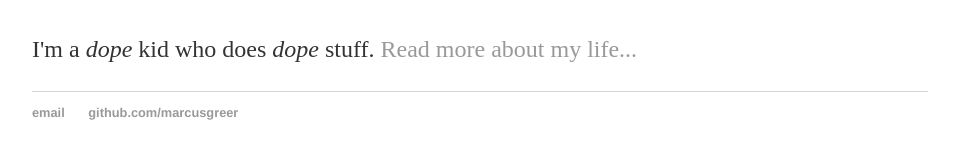
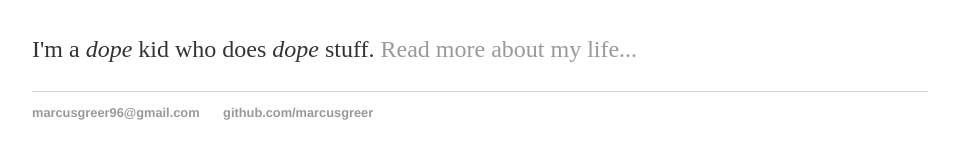
Before and after one commit to marcusgreer/marcusgreer.github.io, a Jekyll site: the page built from index.html, in a window 1280 px wide. Shown: the part 164-323 px from the top of the page, without its empty margins (160-1119 px from the left). Built offline with Jekyll 4.4.1, drawn with Linux system fonts in a browser that asks for light colours.

Commit message:
Update default.html
small changes and added CV

```diff
--- a/_layouts/default.html
+++ b/_layouts/default.html
@@ -10,7 +10,7 @@
 	    		<ul>
 	        		<li><a href="/">Home</a></li>
 		        	<li><a href="/about">About</a></li>
-	        		<li><a href="/cv">CV</a></li>
+	        		<li><a href="/Marcus_Greer_Resume.pdf">CV</a></li>
 	        		<li><a href="/blog">Blog</a></li>
 	    		</ul>
 			</nav>
@@ -21,7 +21,7 @@
 			</div><!-- /.container -->
 			<footer>
 	    		<ul>
-	        		<li><a href="mailto:marcusgreer96@gmail.com">email</a></li>
+	        		<li><a href="mailto:marcusgreer96@gmail.com">marcusgreer96@gmail.com</a></li>
 	        		<li><a href="https://github.com/marcusgreer">github.com/marcusgreer</a></li>
 				</ul>
 			</footer>
```
